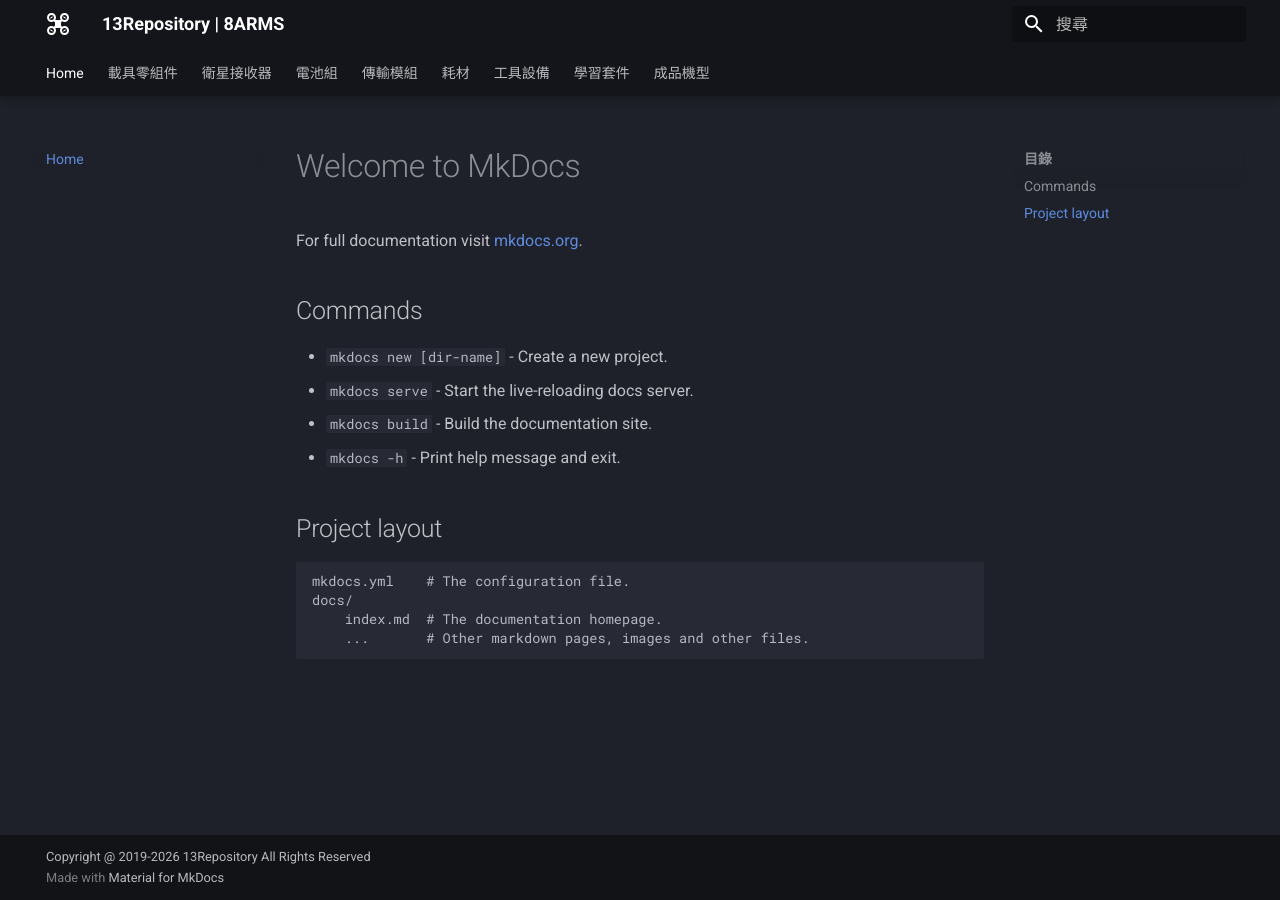
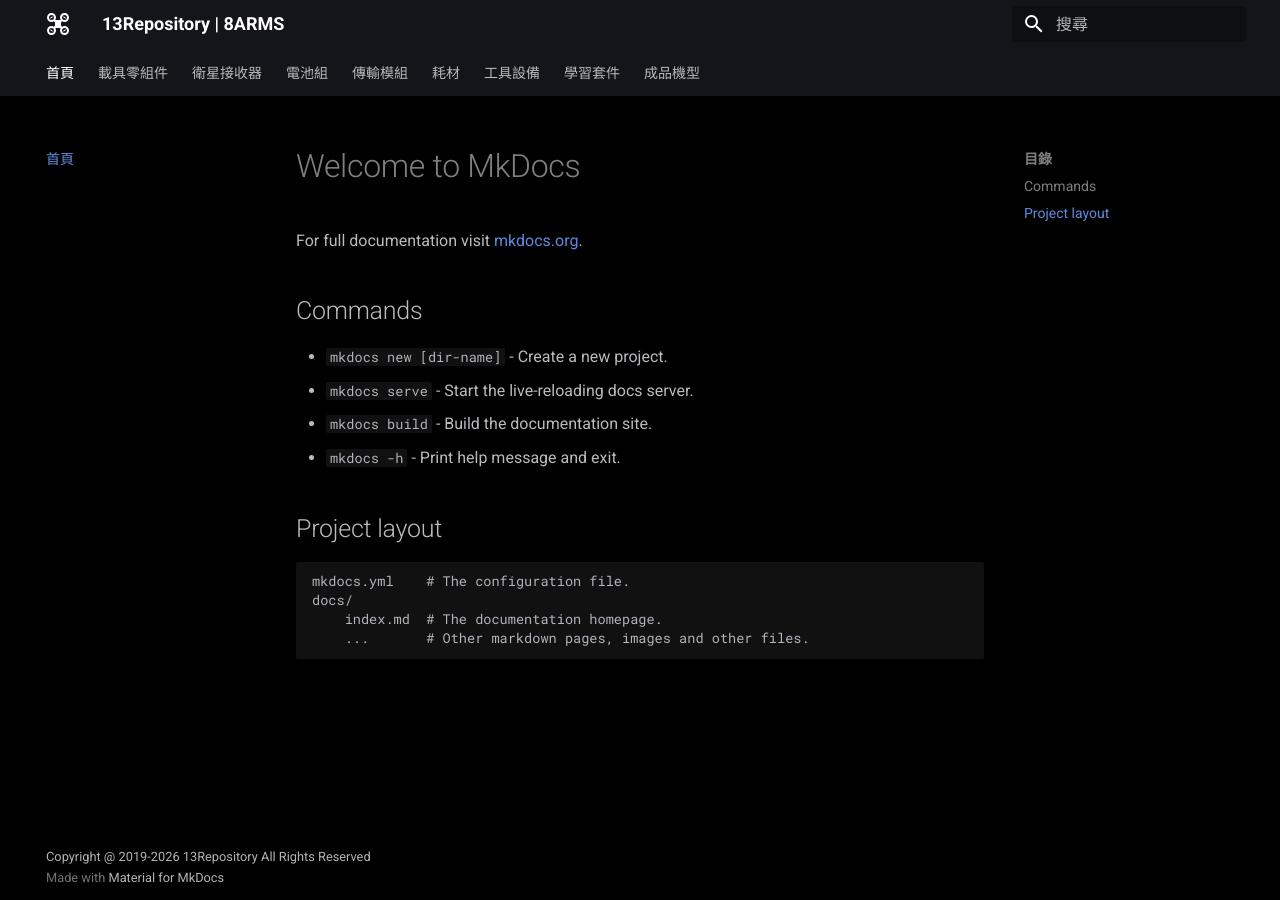
Before and after one commit to 8armsnet/8armsnet.github.io, an MkDocs documentation site: the page built from docs/index.md, in a window 1280 px wide. Built offline with MkDocs 1.6.1 and Material for MkDocs 9.7.7, drawn with Linux system fonts in a browser that asks for light colours; old or Windows-style settings are respelled for this version of MkDocs.

Commit message:
確認變更背景色為黑色

```diff
--- a/mkdocs.yml
+++ b/mkdocs.yml
@@ -20,10 +20,13 @@ theme:
     primary: black #標題、側邊欄、文本鏈接顏色
     accent: yellow
 
+extra_css:
+  - stylesheets/extra.css
+
 copyright: Copyright @ 2019-2026 13Repository All Rights Reserved
 
 nav:
-  - Home: index.md
+  - 首頁: index.md
   - 載具零組件:
     - FC 飛控: 載具零組件\FC飛控.md
     - ESC 電子調速器: 載具零組件\ESC電子調速器.md
```
